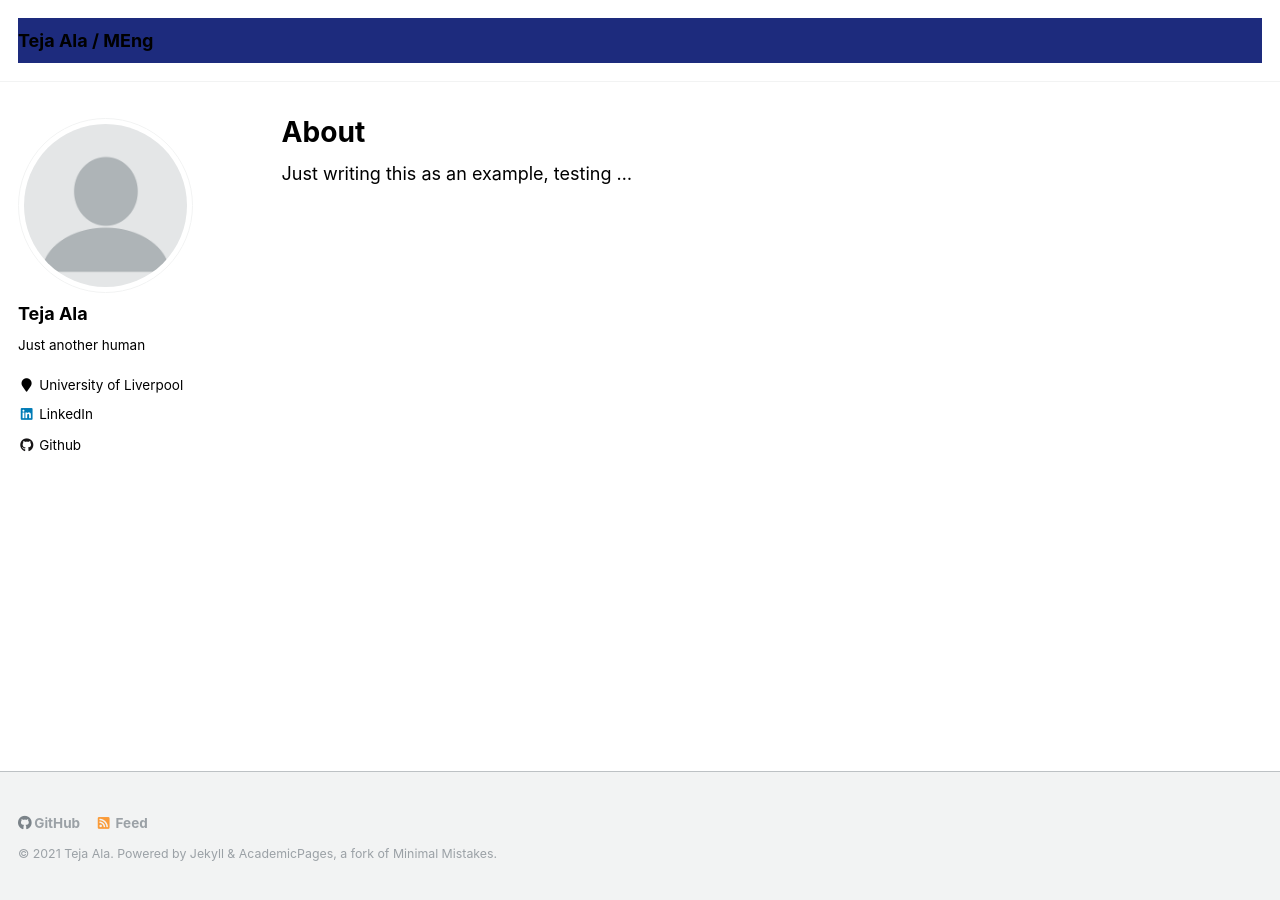
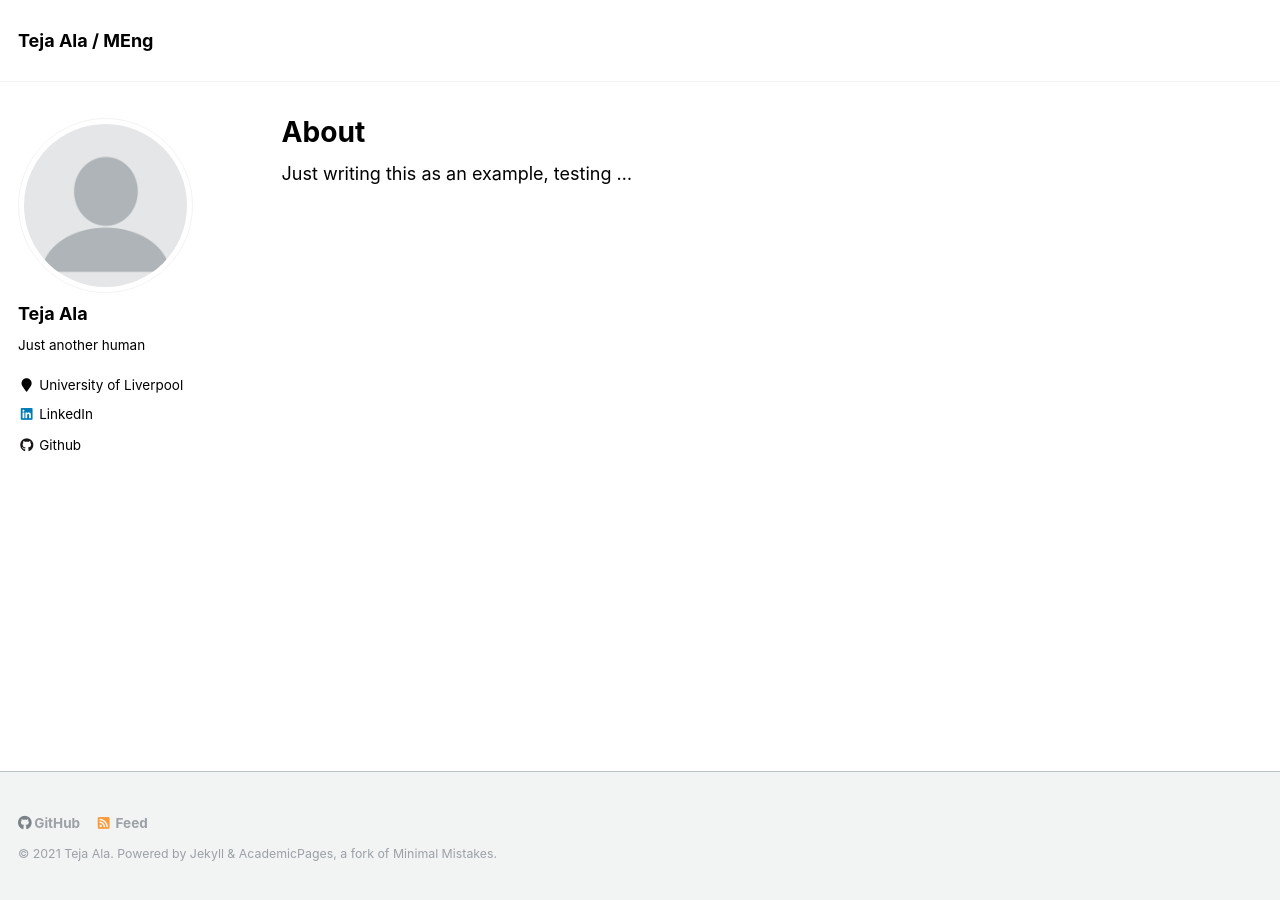
Before and after one commit to dekeract01/dekeract01.github.io, a Jekyll site: the page built from _pages/about.md, in a window 1280 px wide. Built offline with Jekyll 4.4.1, drawn with Linux system fonts in a browser that asks for light colours.

Commit message:
changed background colour of the nav bar

```diff
--- a/_sass/_navigation.scss
+++ b/_sass/_navigation.scss
@@ -175,7 +175,7 @@
 .greedy-nav {
   position: relative;
   min-width: 250px;
-  background: $liver-blue;
+  background: $background-color;
 
   a {
     display: block;
```
